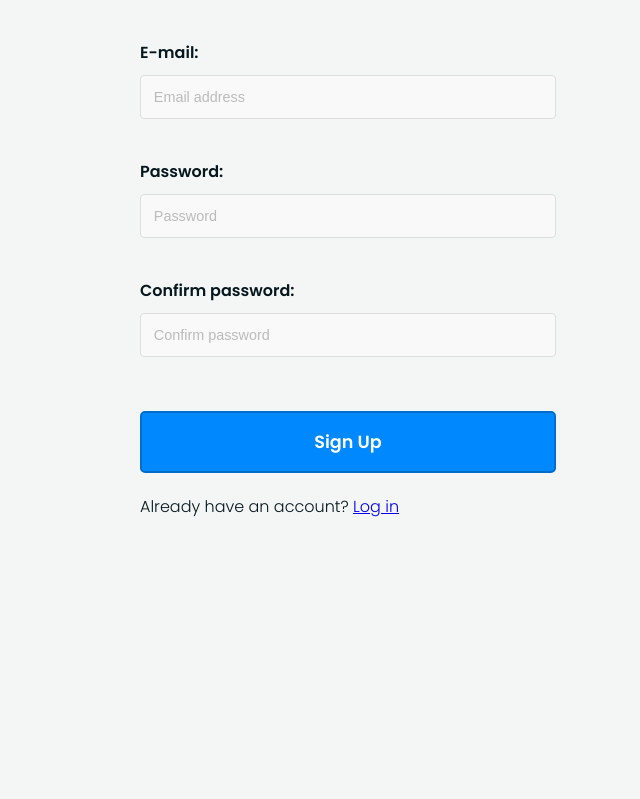
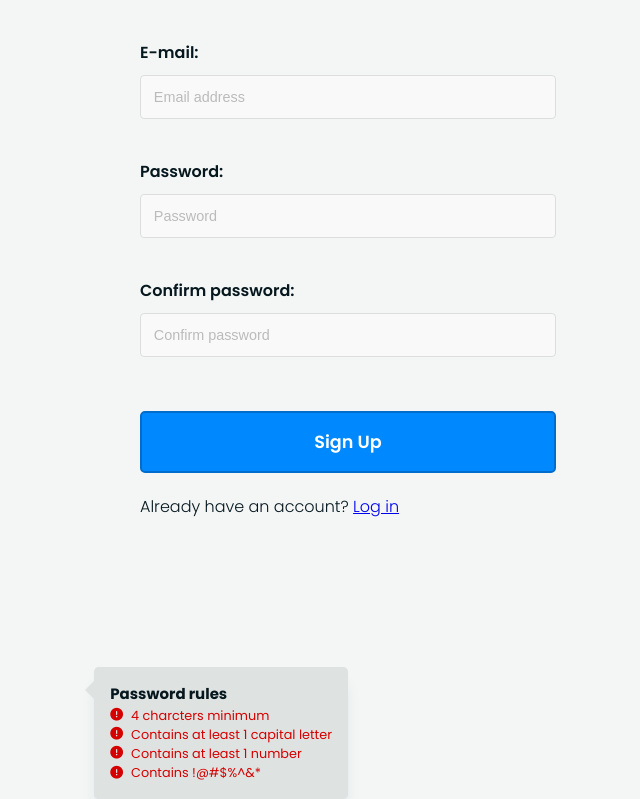
Before and after one commit to michaltruszczynski/AuthSys, a React (Create React App) app: page /signup in a window 1280 px wide. Shown: the part 349-1148 px from the top of the page, without its empty margins (292-932 px from the left). Before the commit the page ends 1016 px from the top, so only its background shows below. Built offline with nearby package versions, Linux system fonts and the light colour scheme.

Commit message:
refactored password validator

```diff
--- a/src/components/Form/PasswordInput/PasswordInput.js
+++ b/src/components/Form/PasswordInput/PasswordInput.js
@@ -1,5 +1,6 @@
 import React, { useState } from 'react';
 import PasswordValidator from '../../Validator/Validator';
+import ToolTip from '../../Tooltip/Tooltip';
 
 import './PasswordInput.css';
 
@@ -33,7 +34,9 @@ const PasswordInput = ({ id, elementType, config, value, invalid, touched, chang
                 onBlur={() => focusHandler(isInputActive)}
             />
             <span className="form__input-error">{errorMsg}</span>
-            {validator && <PasswordValidator value={value} active={isInputActive} />}
+            {true && <ToolTip>
+                <PasswordValidator value={value} active={isInputActive} />
+            </ToolTip>}
         </div>
     )
 }
--- a/src/components/Tooltip/Tooltip.js
+++ b/src/components/Tooltip/Tooltip.js
@@ -1,11 +1,16 @@
 import React from 'react';
 
+import Portal from '../UI/Portal/Portal';
 
 const Tooltip = (props) => {
 
 
     return (
-        <div></div>
+        <>
+            <Portal>
+                {props.children}
+            </Portal>
+        </>
     )
 }
 
--- a/src/components/UI/Portal/Portal.js
+++ b/src/components/UI/Portal/Portal.js
@@ -1,4 +1,5 @@
-import React, { useEffect, createPortal } from 'react';
+import React, { useEffect } from 'react';
+import {createPortal} from 'react-dom';
 
 const Portal = (props) => {
     const { children } = props;
@@ -16,4 +17,4 @@ const Portal = (props) => {
     )
 }
 
-export default Postal;
+export default Portal;
--- a/src/components/Validator/Validator.js
+++ b/src/components/Validator/Validator.js
@@ -1,5 +1,4 @@
 import React, { Component } from 'react';
-import Tooltip from '../Tooltip/Tooltip';
 import { length, containCapitalLetter, containNumber, containSpecialChar } from '../../utility/validators';
 
 import styles from './Validator.module.css';
@@ -55,7 +54,7 @@ class PasswordValidator extends Component {
         )
 
         return (
-            active ? validator : null
+            validator
         )
     }
 }
--- a/src/components/Validator/Validator.module.css
+++ b/src/components/Validator/Validator.module.css
@@ -5,7 +5,7 @@
     position: absolute;
     padding: 1rem;
     border-radius: 5px;
-    right: -50%;
+    right: 50%;
     background-color: #dee3e2;
     box-shadow: 0 0 1px 0 rgba(10, 22, 70, 0.06), 0 16px 16px -1px rgba(10, 22, 70, 0.06);;
 }
```
